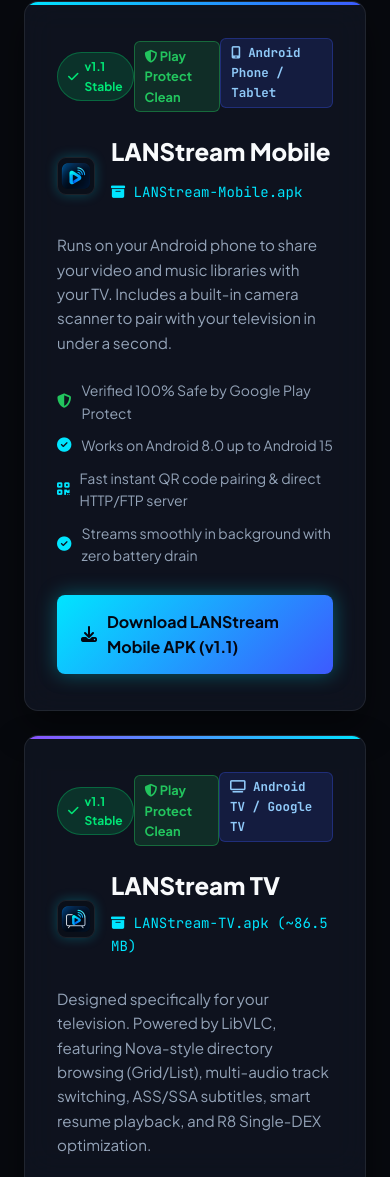
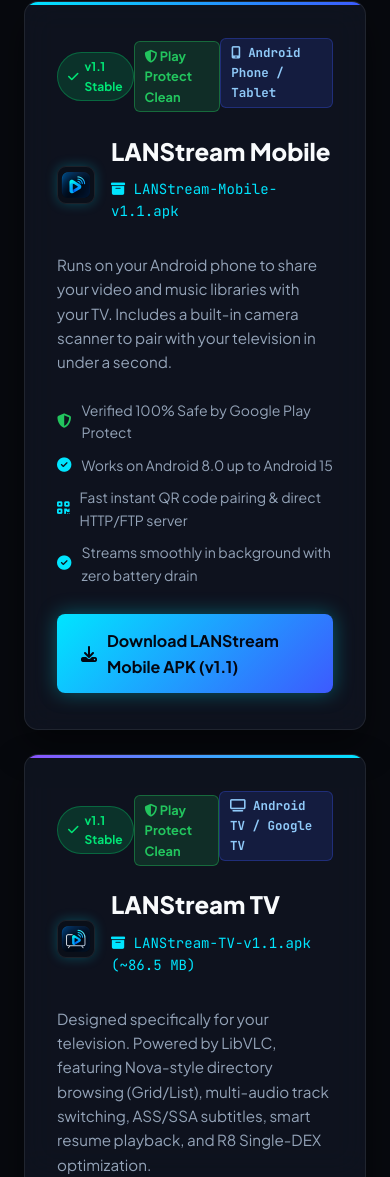
Before and after one commit to ayush2live/LANStream-Website, a plain HTML site: page index.html in a window 390 px wide. Shown: the part 2322-3499 px from the top of the page. Drawn offline with Linux system fonts and the light colour scheme.

Commit message:
fix(downloads): point download links to LANStream-Mobile-v1.1.apk and LANStream-TV-v1.1.apk to fix 404

```diff
--- a/index.html
+++ b/index.html
@@ -149,7 +149,7 @@
                         <img src="assets/mobile_logo.png" alt="LANStream Mobile Logo" class="app-card-logo">
                         <div>
                             <h3>LANStream Mobile</h3>
-                            <span class="file-name"><i class="fa-solid fa-box-archive"></i> LANStream-Mobile.apk</span>
+                            <span class="file-name"><i class="fa-solid fa-box-archive"></i> LANStream-Mobile-v1.1.apk</span>
                         </div>
                     </div>
                     <p>Runs on your Android phone to share your video and music libraries with your TV. Includes a built-in camera scanner to pair with your television in under a second.</p>
@@ -161,7 +161,7 @@
                         <li><i class="fa-solid fa-circle-check"></i> Streams smoothly in background with zero battery drain</li>
                     </ul>
 
-                    <a href="https://github.com/ayush2live/LANStream-Website/releases/download/v1.1/LANStream-Mobile.apk" class="btn-download-apk" target="_blank">
+                    <a href="https://github.com/ayush2live/LANStream-Website/releases/download/v1.1/LANStream-Mobile-v1.1.apk" class="btn-download-apk" target="_blank">
                         <i class="fa-solid fa-download"></i> Download LANStream Mobile APK (v1.1)
                     </a>
                 </div>
@@ -177,7 +177,7 @@
                         <img src="assets/tv_logo.png" alt="LANStream TV Logo" class="app-card-logo">
                         <div>
                             <h3>LANStream TV</h3>
-                            <span class="file-name"><i class="fa-solid fa-box-archive"></i> LANStream-TV.apk (~86.5 MB)</span>
+                            <span class="file-name"><i class="fa-solid fa-box-archive"></i> LANStream-TV-v1.1.apk (~86.5 MB)</span>
                         </div>
                     </div>
                     <p>Designed specifically for your television. Powered by LibVLC, featuring Nova-style directory browsing (Grid/List), multi-audio track switching, ASS/SSA subtitles, smart resume playback, and R8 Single-DEX optimization.</p>
@@ -190,7 +190,7 @@
                         <li><i class="fa-solid fa-music" style="color: #a78bfa;"></i> Multi-track audio switching (Hindi 5.1, English) &amp; lossless audio</li>
                     </ul>
 
-                    <a href="https://github.com/ayush2live/LANStream-Website/releases/download/v1.1/LANStream-TV.apk" class="btn-download-apk" target="_blank">
+                    <a href="https://github.com/ayush2live/LANStream-Website/releases/download/v1.1/LANStream-TV-v1.1.apk" class="btn-download-apk" target="_blank">
                         <i class="fa-solid fa-download"></i> Download LANStream TV APK (v1.1)
                     </a>
                 </div>
```
Also changed, not shown: releases.html (+4 -4 lines), 1 other file.
